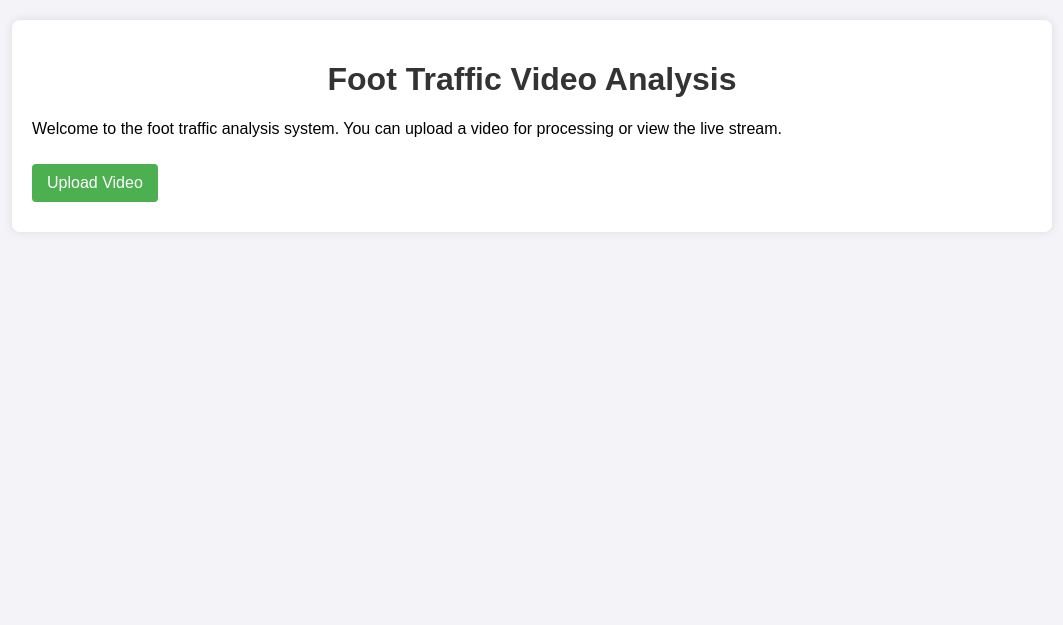
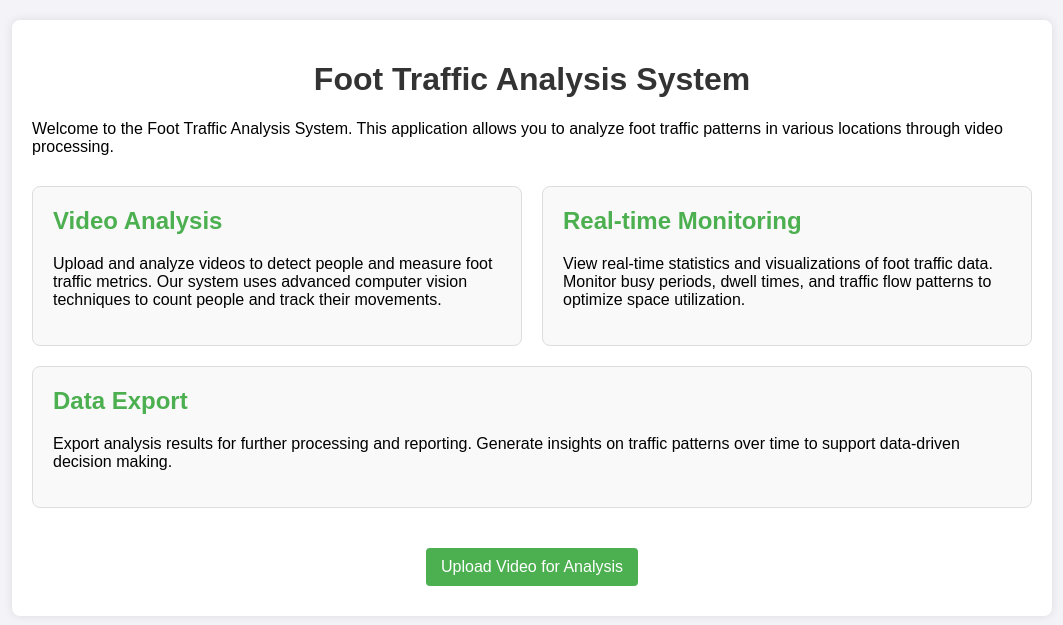
Before and after one commit to yaJ17/FootTraffic-Analyzer, a Flask app: template flask_backend/templates/index.html in a window 1280 px wide. Shown: the top 625 px of the page, without its empty margins (108-1171 px from the left). Run offline with Flask 3, Linux system fonts and the light colour scheme; the template is opened without the code that fills it, so the values that code supplies are empty.

Commit message:
Add video analysis feature and improve landing page with helpful information
Implements the video analysis page in React and updates the Flask landing page with feature descriptions, also includes a script to setup the Flask backend.

Replit-Commit-Author: Agent
Replit-Commit-Session-Id: 3c617270-77c9-4bf4-bab5-b84178a07efa
Replit-Commit-Screenshot-Url: https://storage.googleapis.com/screenshot-production-us-central1/cec81ba6-921b-4523-bd17-7daf787c33c2/8b07ad8d-421c-405c-9ba0-9e736b8e6ab9.jpg

```diff
--- a/client/src/components/layout/Sidebar.tsx
+++ b/client/src/components/layout/Sidebar.tsx
@@ -24,6 +24,7 @@ const Sidebar: React.FC<SidebarProps> = ({
     { path: '/statistics', icon: 'insert_chart', label: 'Statistics' },
     { path: '/calendar', icon: 'calendar_today', label: 'Calendar' },
     { path: '/reports', icon: 'description', label: 'Reports' },
+    { path: '/video-analysis', icon: 'videocam', label: 'Video Analysis' },
   ];
 
   const [, setLocation] = useLocation();
--- a/flask_backend/templates/index.html
+++ b/flask_backend/templates/index.html
@@ -3,7 +3,7 @@
 <head>
     <meta charset="UTF-8">
     <meta name="viewport" content="width=device-width, initial-scale=1.0">
-    <title>Foot Traffic Analysis</title>
+    <title>Foot Traffic Analysis System</title>
     <style>
         body {
             font-family: Arial, sans-serif;
@@ -23,6 +23,23 @@
             color: #333;
             text-align: center;
         }
+        .features {
+            display: flex;
+            flex-wrap: wrap;
+            gap: 20px;
+            margin-top: 30px;
+        }
+        .feature-card {
+            flex: 1 1 300px;
+            padding: 20px;
+            border: 1px solid #ddd;
+            border-radius: 8px;
+            background-color: #f9f9f9;
+        }
+        .feature-card h2 {
+            color: #4CAF50;
+            margin-top: 0;
+        }
         .btn {
             display: inline-block;
             background-color: #4CAF50;
@@ -34,17 +51,42 @@
             cursor: pointer;
             text-decoration: none;
             font-size: 16px;
+            text-align: center;
         }
         .btn:hover {
             background-color: #45a049;
+        }
+        .btn-group {
+            display: flex;
+            justify-content: center;
+            gap: 10px;
+            margin-top: 30px;
         }
     </style>
 </head>
 <body>
     <div class="container">
-        <h1>Foot Traffic Video Analysis</h1>
-        <p>Welcome to the foot traffic analysis system. You can upload a video for processing or view the live stream.</p>
-        <a href="/upload" class="btn">Upload Video</a>
+        <h1>Foot Traffic Analysis System</h1>
+        <p>Welcome to the Foot Traffic Analysis System. This application allows you to analyze foot traffic patterns in various locations through video processing.</p>
+
+        <div class="features">
+            <div class="feature-card">
+                <h2>Video Analysis</h2>
+                <p>Upload and analyze videos to detect people and measure foot traffic metrics. Our system uses advanced computer vision techniques to count people and track their movements.</p>
+            </div>
+            <div class="feature-card">
+                <h2>Real-time Monitoring</h2>
+                <p>View real-time statistics and visualizations of foot traffic data. Monitor busy periods, dwell times, and traffic flow patterns to optimize space utilization.</p>
+            </div>
+            <div class="feature-card">
+                <h2>Data Export</h2>
+                <p>Export analysis results for further processing and reporting. Generate insights on traffic patterns over time to support data-driven decision making.</p>
+            </div>
+        </div>
+
+        <div class="btn-group">
+            <a href="/upload" class="btn">Upload Video for Analysis</a>
+        </div>
     </div>
 </body>
 </html>
```
Also changed, not shown: client/src/App.tsx (+8 -1 lines), 1 other file.
